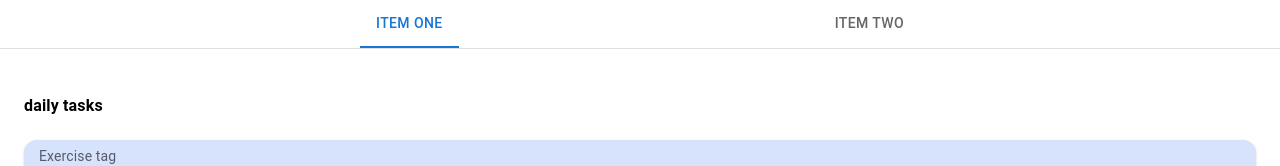
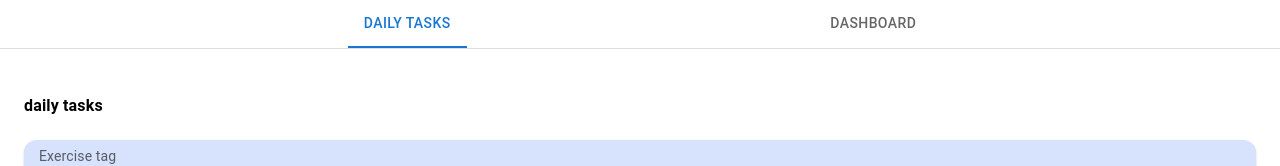
Before and after one commit to wasp0094/react-pwa-new, a React (Create React App) app: page /react-pwa-new/routine in a window 1280 px wide. Shown: the top 166 px of the page. Built offline with nearby package versions, Linux system fonts and the light colour scheme; no server answers; the HTML template or start-up script is replaced by a standard one.

Commit message:
added routine tabs + daily tasks basic ui

```diff
--- a/src/mobile/Routine.js
+++ b/src/mobile/Routine.js
@@ -58,8 +58,8 @@ function Routine() {
             <Box sx={{ width: '100%' }}>
                 <Box sx={{ borderBottom: 1, borderColor: 'divider' }} style={{ position: "sticky", top: "0", width: "100%" }}>
                     <Tabs value={value} onChange={handleChange} aria-label="basic tabs example" style={{ background: '#fff' }}>
-                        <Tab label="Item One" {...a11yProps(0)} />
-                        <Tab label="Item Two" {...a11yProps(1)} />
+                        <Tab label="Daily Tasks" {...a11yProps(0)} />
+                        <Tab label="Dashboard" {...a11yProps(1)} />
                     </Tabs>
                 </Box>
                 <TabPanel value={value} index={0}>
```
